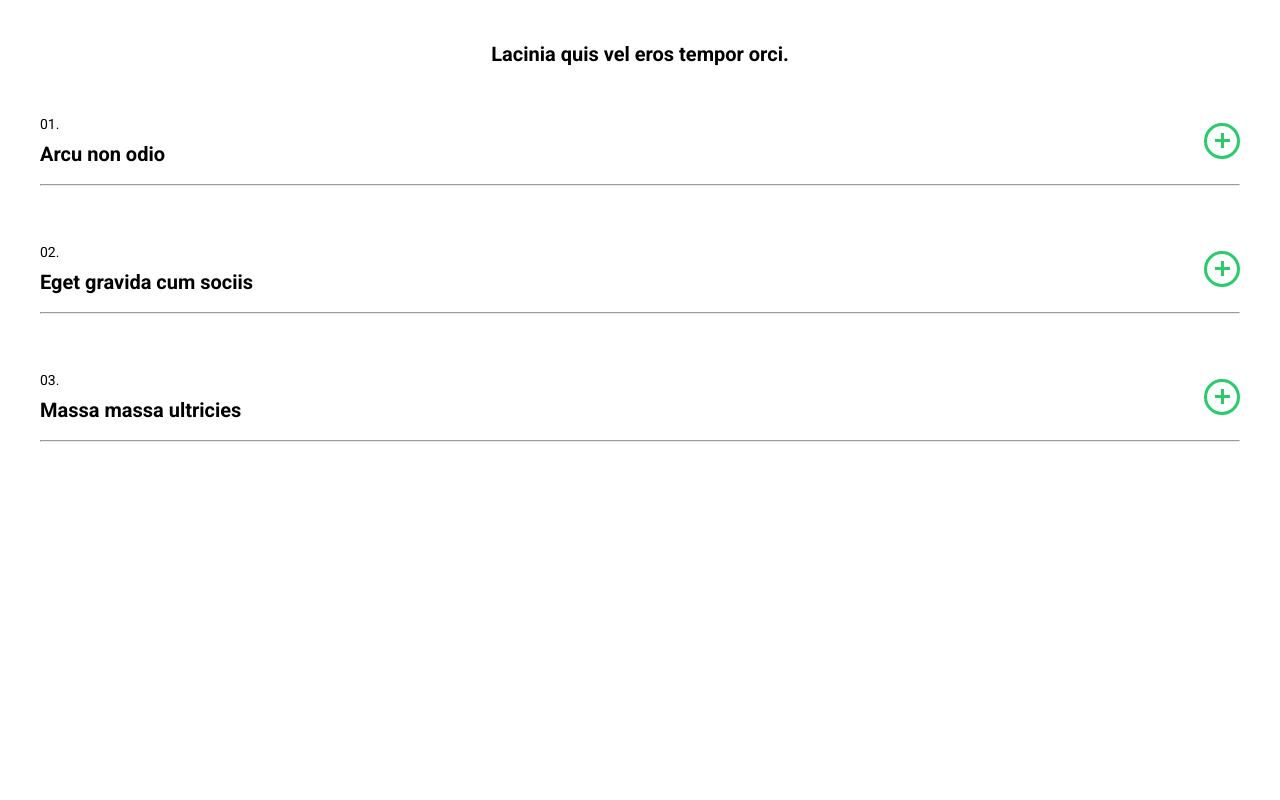
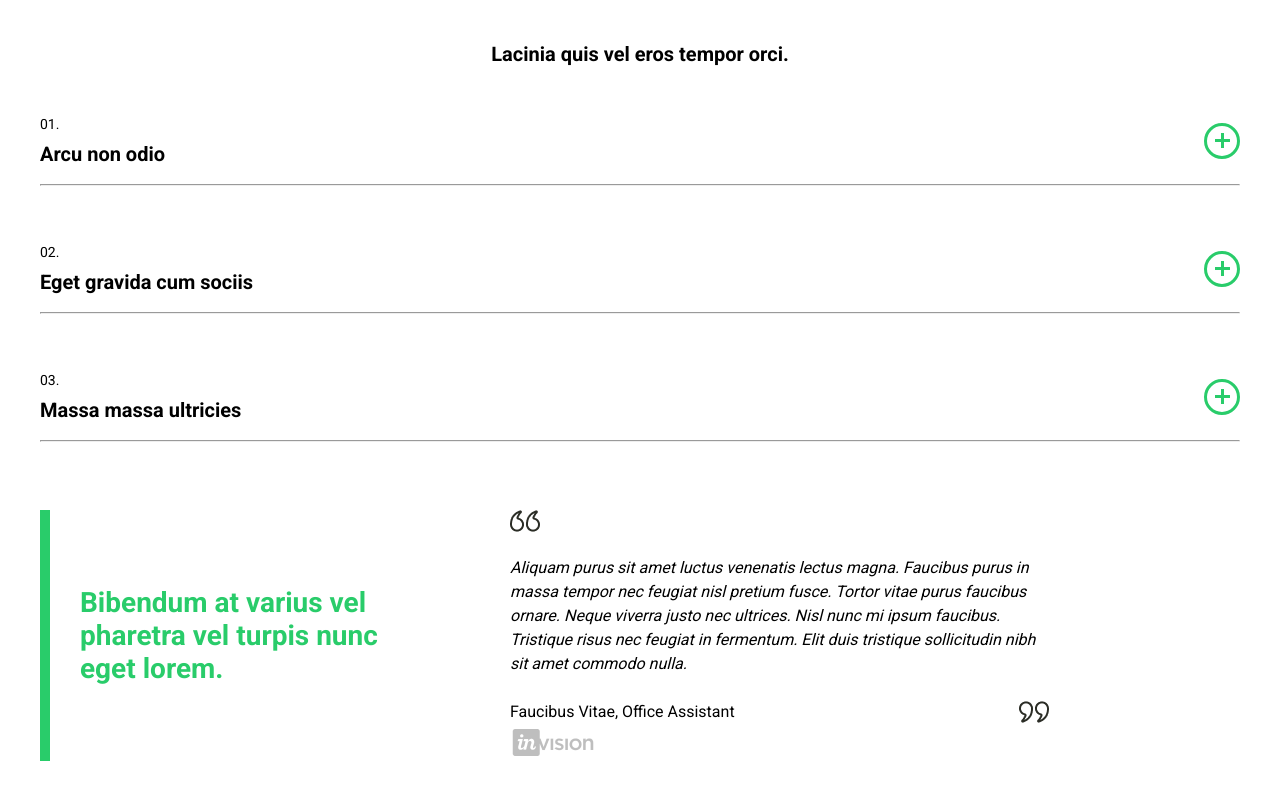
Before and after one commit to patrycja-dev41171/Web-Engineer-with-React-TASK, a React (Create React App) app: page / in a window 1280 px wide. Shown: the part 500-1300 px from the top of the page. Before the commit the page ends 1014 px from the top, so only its background shows below. Built offline with nearby package versions, Linux system fonts and the light colour scheme.

Commit message:
Created component Section_3 and implemented it in HomeView. Added styles css.

```diff
--- a/src/components/HomeView/HomeView.scss
+++ b/src/components/HomeView/HomeView.scss
@@ -24,7 +24,7 @@ header {
       @include text-bold-03;
       margin: 0 auto;
       width: 1200px;
-      padding: 10px 0;
+      padding: 10px 0 70px;
     }
   }
 }
--- a/src/components/HomeView/HomeView.tsx
+++ b/src/components/HomeView/HomeView.tsx
@@ -4,6 +4,7 @@ import "./HomeView.scss";
 import { Menu } from "../common/Menu/Menu";
 import { Slider } from "../Slider/Slider";
 import { Section_2 } from "../Section_2/Section_2";
+import { Section_3 } from "../Section_3/Section_3";
 
 export const HomeView = () => {
   return (
@@ -12,8 +13,11 @@ export const HomeView = () => {
         <Menu page="overview" />
         <h1 className="logo">Future one</h1>
       </header>
-      <Slider></Slider>
-      <Section_2 />
+        <main>
+            <Slider />
+            <Section_2 />
+            <Section_3 />
+        </main>
     </Container>
   );
 };
--- /dev/null
+++ b/src/components/Section_3/Section_3.scss
@@ -0,0 +1,84 @@
+@import "src/utils/sass/main";
+.section_3 {
+  padding: 20px;
+  max-width: 1200px;
+  margin: auto auto;
+  &__title {
+    height: 140px;
+    border-left: 5px solid var(--color-green);
+    display: flex;
+    justify-content: flex-start;
+    align-items: center;
+    & p {
+      padding: 0 20px;
+      @include text-bold-05;
+      color: var(--color-green);
+    }
+  }
+  &__text {
+    padding: 40px 0 0;
+    & img {
+      padding: 0 0 20px;
+    }
+    &__quote {
+      font-style: italic;
+      @include text-02;
+      line-height: 20px;
+    }
+    &__author {
+      display: flex;
+      justify-content: space-between;
+      align-items: center;
+      padding: 20px 0 0;
+      & p {
+        margin: 0;
+      }
+      & img {
+        padding: 0;
+      }
+    }
+  }
+}
+
+@media screen and (min-width: 768px) {
+  .section_3 {
+    padding: 40px 0 80px;
+    display: flex;
+    &__title {
+      height: auto;
+      width: 35%;
+      & p {
+        @include text-bold-04;
+      }
+    }
+    &__text {
+      width: 65%;
+      padding: 0;
+      & img {
+        &.section_3__text__img {
+          padding: 0;
+        }
+      }
+      &__quote {
+        @include text-01;
+        line-height: 24px;
+      }
+    }
+  }
+}
+
+@media screen and (min-width: 1200px) {
+  .section_3 {
+    &__title {
+      width: 30%;
+      border-left: 10px solid var(--color-green);
+      & p {
+        padding: 0 30px;
+      }
+    }
+    &__text {
+      width: 45%;
+      padding: 0 0 0 100px;
+    }
+  }
+}
--- /dev/null
+++ b/src/components/Section_3/Section_3.tsx
@@ -0,0 +1,35 @@
+import React from "react";
+import "./Section_3.scss";
+
+export const Section_3 = () => {
+  return (
+    <div className="section_3">
+      <div className="section_3__title">
+        <p>Bibendum at varius vel pharetra vel turpis nunc eget lorem.</p>
+      </div>
+      <div className="section_3__text">
+        <img src="assets/section3-icon1.png" alt="" />
+        <p className="section_3__text__quote">
+          Aliquam purus sit amet luctus venenatis lectus magna. Faucibus purus
+          in massa tempor nec feugiat nisl pretium fusce. Tortor vitae purus
+          faucibus ornare. Neque viverra justo nec ultrices. Nisl nunc mi ipsum
+          faucibus. Tristique risus nec feugiat in fermentum. Elit duis
+          tristique sollicitudin nibh sit amet commodo nulla.
+        </p>
+        <div className="section_3__text__author">
+          <p>Faucibus Vitae, Office Assistant</p>
+          <img
+            className="section_3__text__img"
+            src="assets/section3-icon2.png"
+            alt=""
+          />
+        </div>
+        <img
+          className="section_3__text__img"
+          src="assets/invision.png"
+          alt=""
+        />
+      </div>
+    </div>
+  );
+};
```
